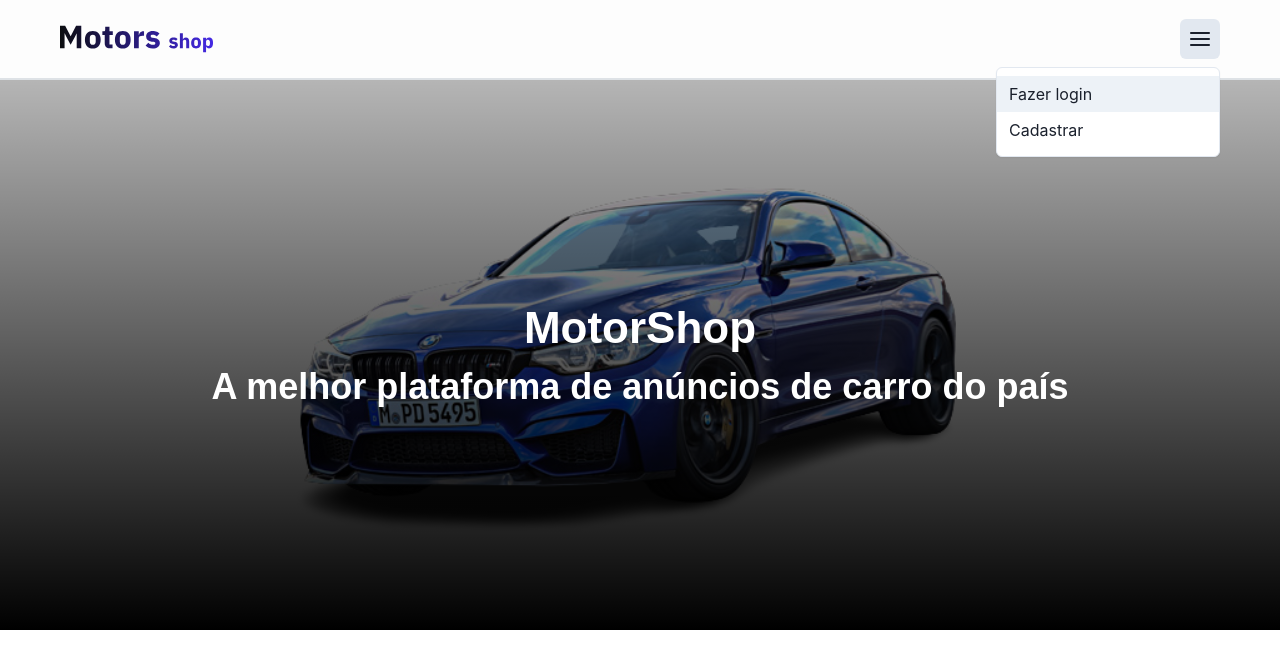
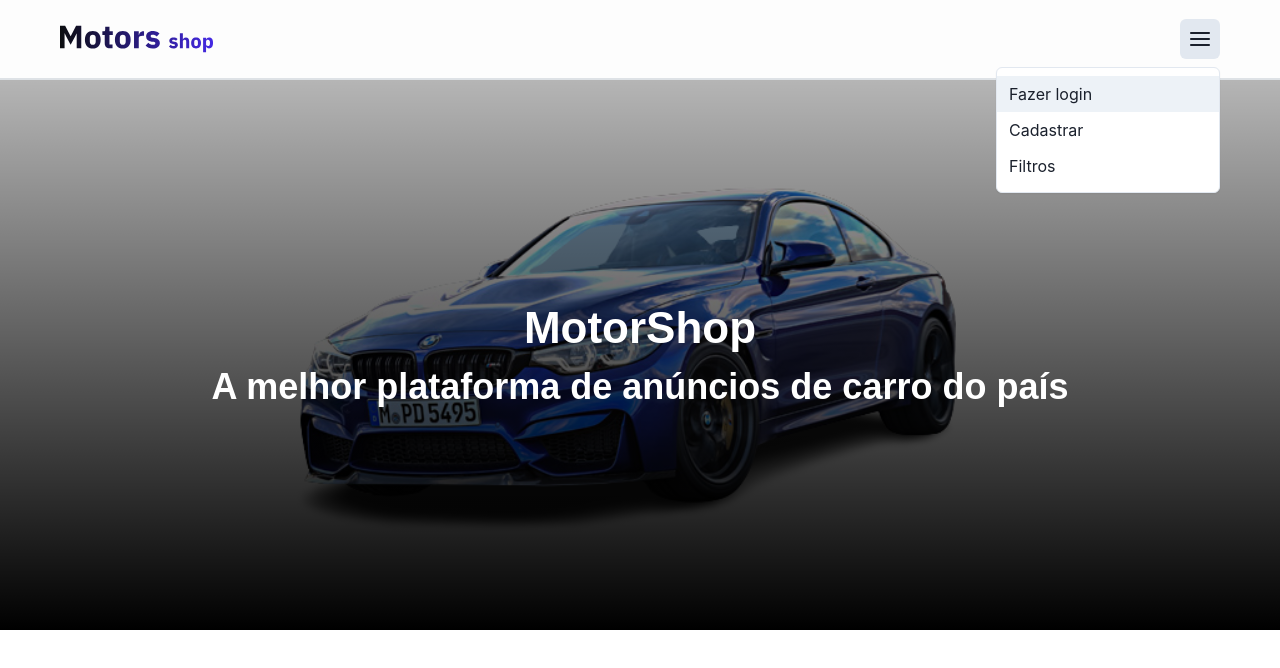
Before and after one commit to projeto-fullstackM6-MotorShop/MotorShop-Next.js, a Next.js app in the folder motorshop/: page / in a window 1280 px wide. Both pictures are taken after a click on the button "Options". Shown: the top 668 px of the page. Built offline with nearby package versions, Linux system fonts and the light colour scheme; no server answers.

Commit message:
fix/ remove console.logs

```diff
--- a/motorshop/src/components/createAnnouncementModal.tsx
+++ b/motorshop/src/components/createAnnouncementModal.tsx
@@ -94,7 +94,6 @@ const CreateAnnouncementModal = () => {
   });
 
   const onFormSubmit = (formData: IAnnouncementRequest) => {
-    console.log(formData);
     const {
       image,
       image2,
--- a/motorshop/src/components/header.tsx
+++ b/motorshop/src/components/header.tsx
@@ -173,6 +173,11 @@ const Header = () => {
                   Cadastrar
                 </Text>
               </MenuItem>
+              {pathname == "/" && (
+                <MenuItem onClick={() => setIsFilterOpen(true)}>
+                  Filtros
+                </MenuItem>
+              )}
             </MenuList>
           </Menu>
         )}
```
